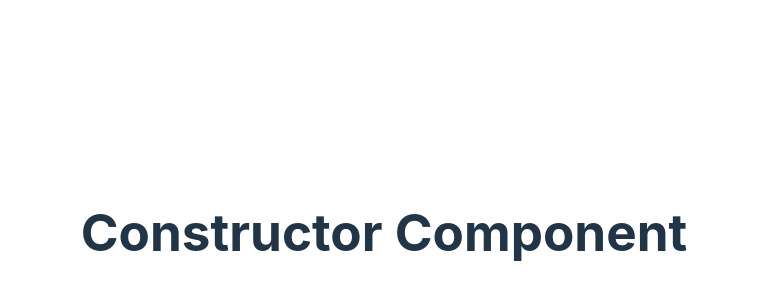
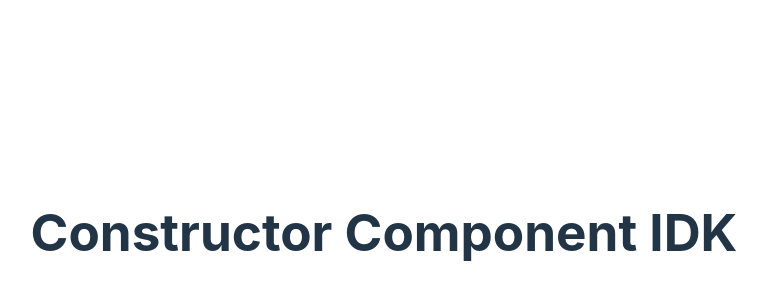
Before and after one commit to Bhanu-Partap/react-learnings-with-vite, a React (Vite) app in the folder my-first-react-app/: page / in a window 1280 px wide. Shown: the part 168-468 px from the top of the page, without its empty margins (256-1023 px from the left). Built offline with nearby package versions, Linux system fonts and the light colour scheme.

Commit message:
state created in constructor component

```diff
--- a/my-first-react-app/src/Components/Constructor.jsx
+++ b/my-first-react-app/src/Components/Constructor.jsx
@@ -4,12 +4,16 @@ import React from 'react'
 
     constructor(){
         super();
+        this.state={
+            data:"IDK"
+        }
     }
 
     render() {
         return (
             <>
-                <h1>Constructor Component</h1>
+
+                <h1>Constructor Component {this.state.data}</h1>
             </>
         )
     }
```
